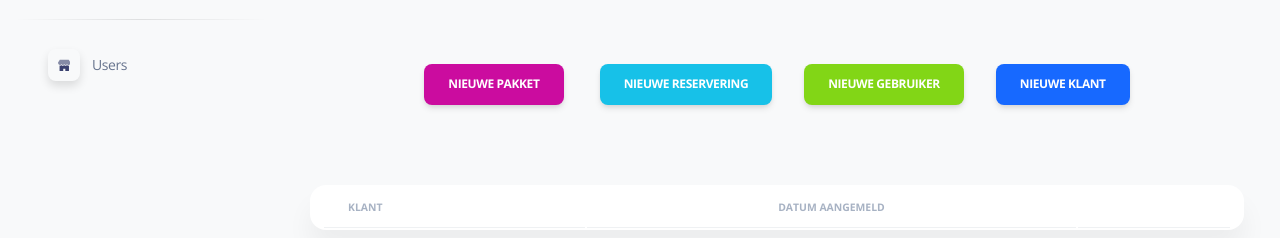
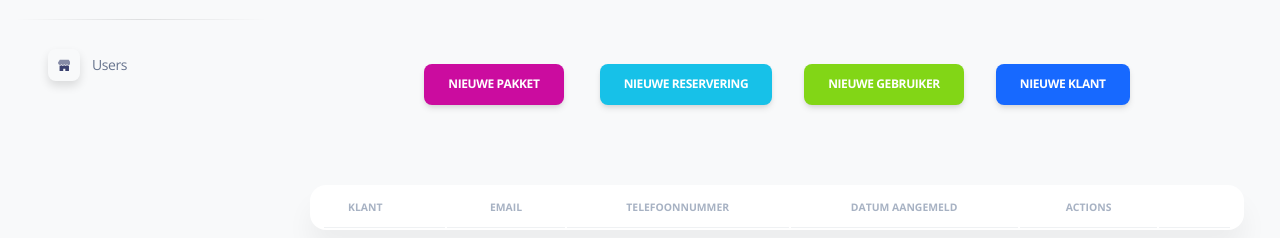
Before and after one commit to PHPMADEZ/examen-bowlen-2022, a PHP site: page / in a window 1280 px wide. Shown: the part 75-313 px from the top of the page. Run offline with PHP 8.4, Linux system fonts and the light colour scheme; data comes from the database, SQL or seed files in the repository; data that the repository does not hold is empty; some libraries are stand-ins or nearby versions.

Commit message:
Views/index
What Changed?

Changes: added additional information to be displayed on the tablelist

```diff
--- a/Views/index.php
+++ b/Views/index.php
@@ -186,7 +186,8 @@
                 <div class="modal-footer">
 
 
-                  <button class="btn btn-primary m-3" name="insertKlant">Submit</button>
+                  <button class="btn btn-primary m-3 alert alert-primary" name="insertKlant" role="alert">Submit</button>
+
 
 
                 </div>
@@ -210,10 +211,15 @@
           <thead>
             <tr>
               <th class="text-uppercase text-secondary text-xxs font-weight-bolder opacity-7">Klant</th>
-
+              <th class="text-center text-uppercase text-secondary text-xxs font-weight-bolder opacity-7">email</th>
+              <th class="text-center text-uppercase text-secondary text-xxs font-weight-bolder opacity-7">telefoonnummer</th>
               <th class="text-center text-uppercase text-secondary text-xxs font-weight-bolder opacity-7">datum
                 aangemeld
               </th>
+              <th class="text-center text-uppercase text-secondary text-xxs font-weight-bolder opacity-7">actions
+
+              </th>
+
               <th class="text-secondary opacity-7"></th>
             </tr>
           </thead>
@@ -242,8 +248,21 @@
                       <?php echo $klanten['voornaam']; echo ' '; echo $klanten['achternaam']; ?>
                     </h6>
 
+
                   </div>
                 </div>
+              </td>
+
+              <td>
+                <p class="text-sm font-weight-bold mb-0">
+                  <?php echo $klanten['email']; ?>
+                </p>
+              </td>
+
+              <td>
+              <p class="text-sm font-weight-bold mb-0">
+                  <?php echo $klanten['telefoonnummer']; ?>
+                </p>
               </td>
 
               <td class="align-middle text-center text-sm">
@@ -257,6 +276,7 @@
                 <form action="../Routes/Medewerker.php?id=<?php echo $klanten['id']; ?>" method="POST">
                   <button  class="btn bg-gradient-primary" name="deleteKlant">Delete</button>
                 </form>
+
 
 
               </td>
@@ -304,7 +324,7 @@
                       </div>
                       <div class="modal-footer">
                         <button type="button" class="btn bg-gradient-secondary" data-bs-dismiss="modal">Close</button>
-                        <button  class="btn bg-gradient-primary" name="updateKlant">Submit</button>
+
                       </div>
                     </div>
                   </div>
@@ -354,6 +374,7 @@
                     <h6 class="mb-0 text-sm">
                       <?php echo $medewerkers['voornaam']; echo ' '; echo $medewerkers['achternaam']; ?>
                     </h6>
+
                     <p class="mb-0 text-sm">
                       <?php echo $medewerkers['email']; ?>
                     </p>
```
